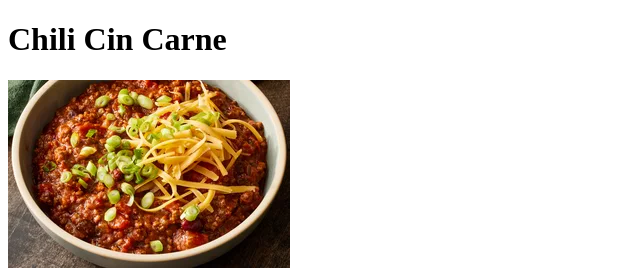
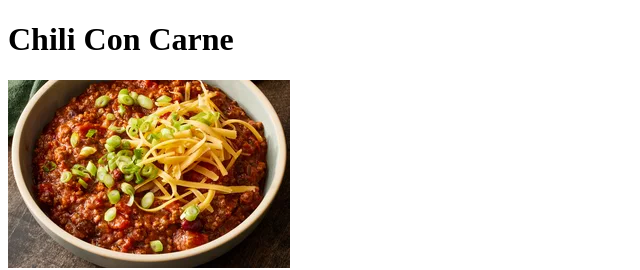
Before and after one commit to sascha-heinz/odin-recipes, a plain HTML site: page recipes/chili_con_carne.html in a window 1280 px wide. Shown: the top 270 px of the page, 0-640 px from the left. Drawn offline with Linux system fonts and the light colour scheme.

Commit message:
docs: Fixing a typo

```diff
--- a/recipes/chili_con_carne.html
+++ b/recipes/chili_con_carne.html
@@ -6,7 +6,7 @@
     <title>Chili Con Carne</title>
 </head>
 <body>
-    <h1>Chili Cin Carne</h1>
+    <h1>Chili Con Carne</h1>
     <img src="../images/chili_con_carne.webp" alt="chili Con Carne">
     <h2>Description</h2>
     <p>This chili con carne recipe is many years in the making, and I have won several awards with it. I think you'll be pleased with it. You can
```
